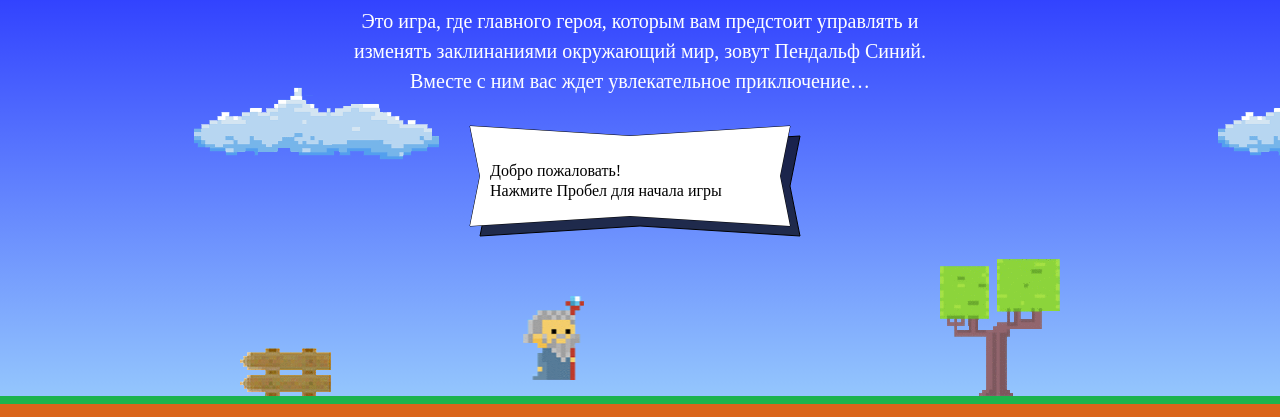
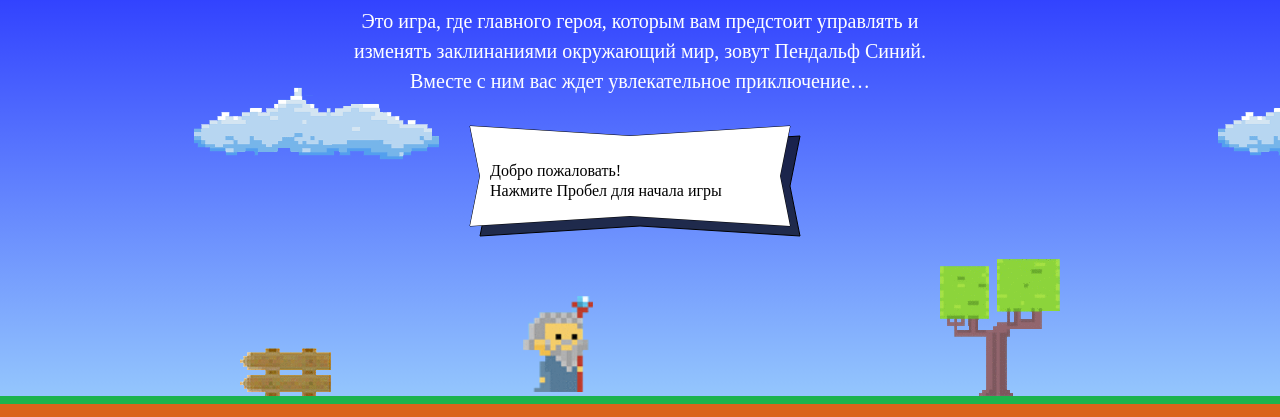
Before and after one commit to anmokuchi/1031959-code-and-magick-19, a website: page index.html in a window 1280 px wide. Shown: the part 203-620 px from the top of the page. Drawn offline with Linux system fonts and the light colour scheme; a web font is replaced by a local one.

Commit message:
Задали скорость и размер мага

```diff
--- a/index.html
+++ b/index.html
@@ -192,6 +192,10 @@
       return speed;
     }
   };
+
+  wizardSpeed = 3;
+  wizardWidth = 70;
+
 </script>
 <script src="js/game.js"></script>
 
```
